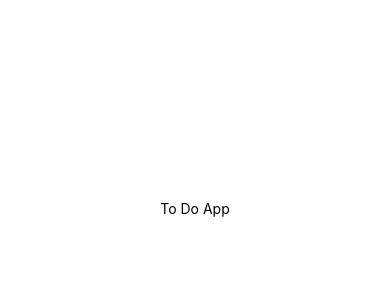
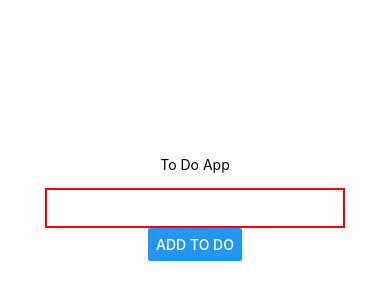
Before and after one commit to Gbaja/react-native-todo, a React Native app: screen / in a window 390 px wide. Shown: the part 214-514 px from the top of the page. Built offline with nearby package versions, Linux system fonts and the light colour scheme.

Commit message:
Added text input and Button
There was not a way to enter and add new to do. Add a text input and a
add button to app.

```diff
--- a/App.js
+++ b/App.js
@@ -1,11 +1,34 @@
 import React from 'react';
-import { StyleSheet, Text, View } from 'react-native';
+import { StyleSheet, Text, View, TextInput, Button } from 'react-native';
 
 export default class App extends React.Component {
+  constructor(props){
+    super(props)
+    this.state = {
+      todoInput: "",
+      toDos: []
+    }
+  }
+  addTodo(item){
+    console.log("ITEM: ", item)
+    // const addToDoToArray = this.state.toDos.concat(item)
+    this.setState({toDos: [...this.state.toDos, item]})
+    console.log(this.state.toDos)
+
+  }
   render() {
+    console.log("TODO'S ",this.state.toDos)
     return (
       <View style={styles.container}>
         <Text>To Do App</Text>
+        <TextInput
+          style={{height: 40, width: 300, borderColor: "red", borderWidth: 2, marginTop: 15}}
+          value={this.state.todoInput}
+          onChangeText={(text)=>this.setState({todoInput: text})}
+          />
+          <Button
+          onPress={()=> this.addTodo(this.state.todoInput)}
+          title="Add to do"/>
       </View>
     );
   }
```
